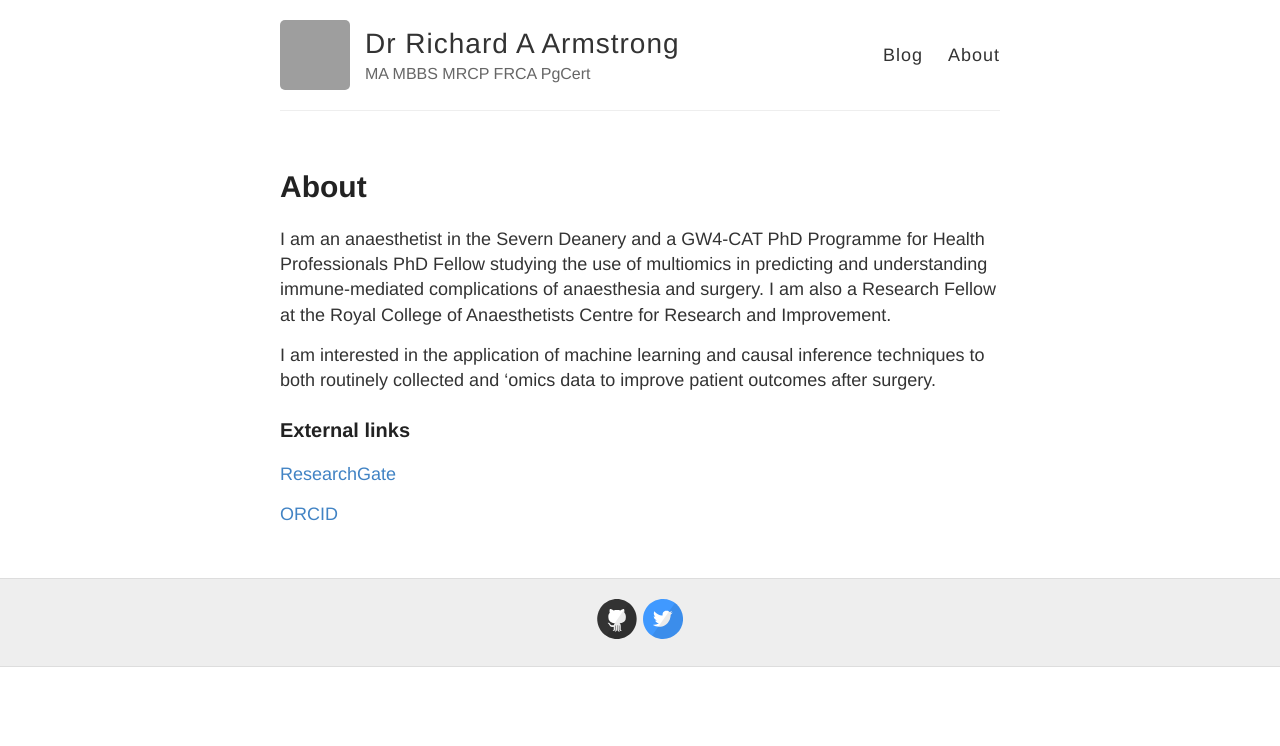
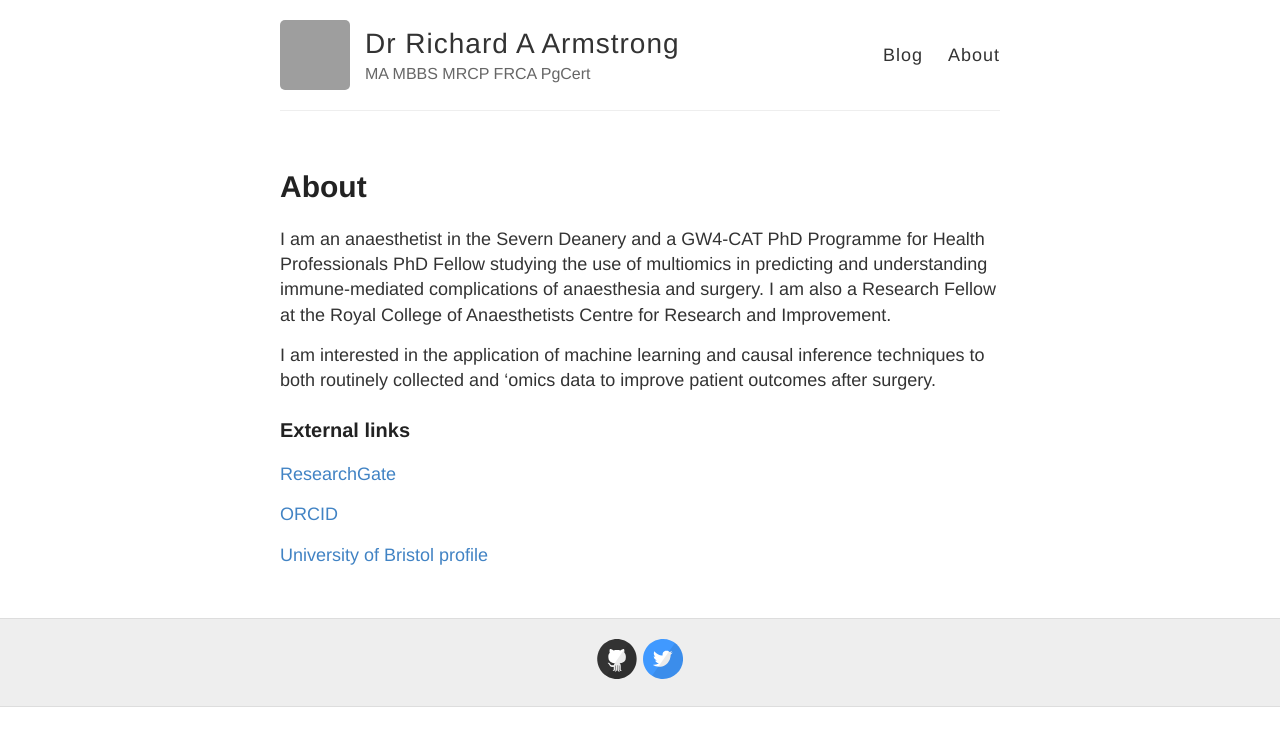
Before and after one commit to raarmstrong/raarmstrong.github.io, a Jekyll site: the page built from about.md, in a window 1280 px wide. Shown: the top 746 px of the page. Built offline with Jekyll 4.4.1, drawn with Linux system fonts in a browser that asks for light colours; grey boxes are pictures that could not be loaded.

Commit message:
Update about.md

```diff
--- a/about.md
+++ b/about.md
@@ -13,3 +13,5 @@
 [ResearchGate](https://www.researchgate.net/profile/Richard-Armstrong-2)
 
 [ORCID](https://orcid.org/0000-0001-9479-0143)
+
+[University of Bristol profile](https://www.bristol.ac.uk/people/person/Richard-Armstrong-9d2d20a7-6fac-43cf-9ed6-5883f3ba4325/)
```
